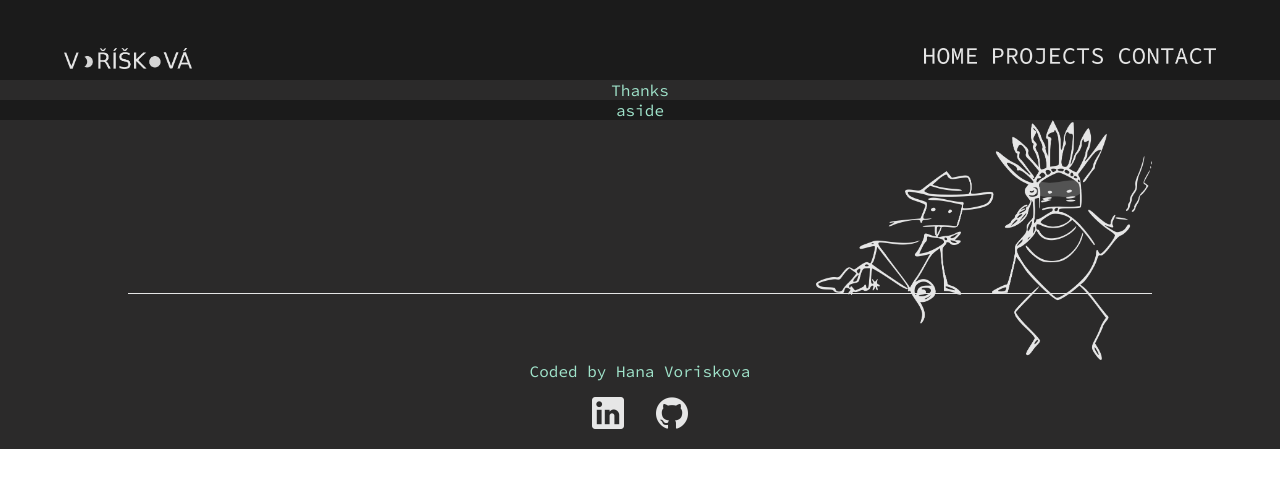
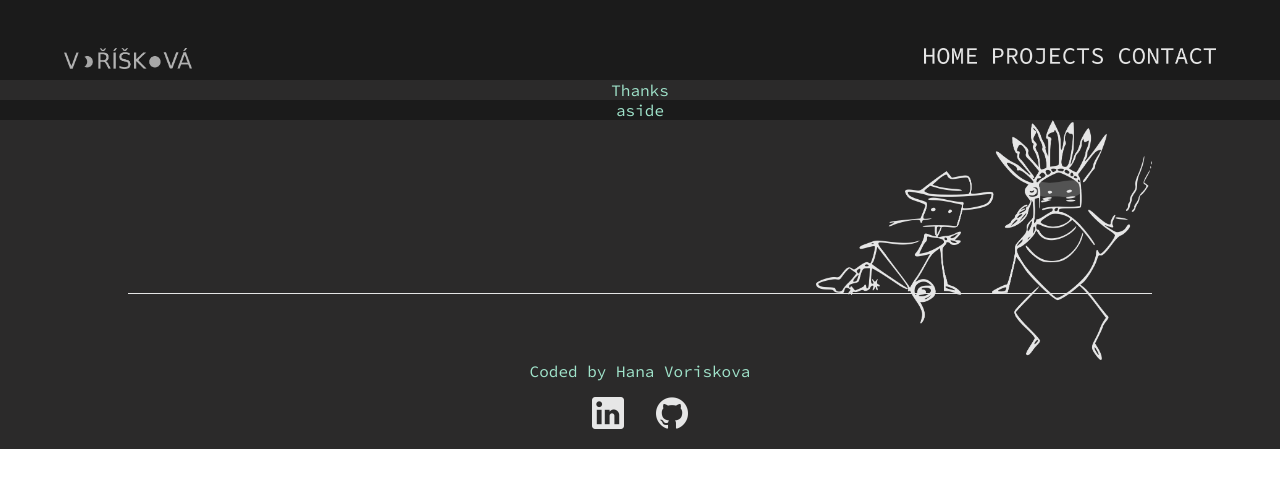
Before and after one commit to havoriskova/portfolio, a React (Create React App) app in the folder 01-portfolio/: page /thanks in a window 1280 px wide. In both pictures the pointer is over the picture 128 px from the left and 58 px from the top of the page. Shown: the top 488 px of the page. Built offline with nearby package versions, Linux system fonts and the light colour scheme; the HTML template or start-up script is replaced by a standard one.

Commit message:
new problem accured

```diff
--- a/01-portfolio/src/App.css
+++ b/01-portfolio/src/App.css
@@ -144,6 +144,12 @@ a {
   filter: invert(90%);
 }
 
+.App header .nav-li:hover, .App header .logo img:hover {
+  filter: invert(70%);
+}
+
+    /* .active ---> var(--contrast-color), jenomze ta je pokazde jina.. */
+
 
 .App header .nav-icon {
   position: absolute;
```
